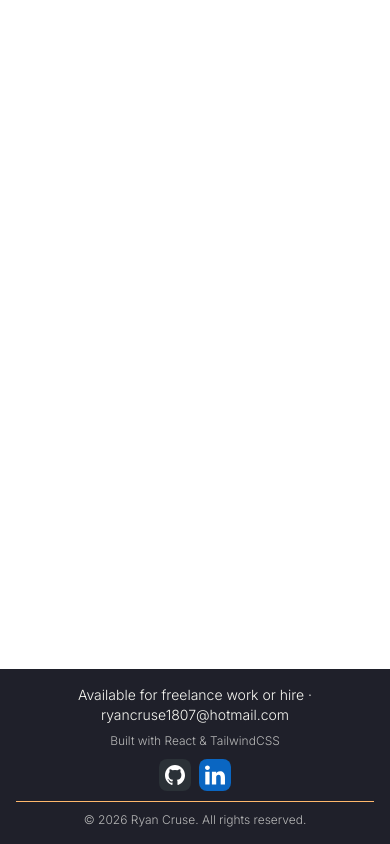
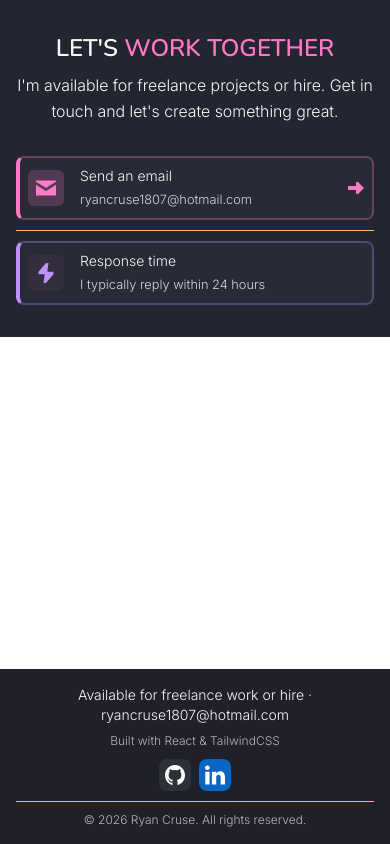
Before and after one commit to Cruse180795/my-portfolio, a React (Vite) app: page / in a window 390 px wide. Built offline with nearby package versions, Linux system fonts and the light colour scheme.

Commit message:
feature: Create Contact section component with mobile styling

```diff
--- a/src/App.tsx
+++ b/src/App.tsx
@@ -1,3 +1,4 @@
+import ContactMeSection from "./components/sections/ContactMeSection";
 import Footer from "./components/layout/Footer";
 
 
@@ -12,7 +13,7 @@ function App() {
 
 
       <main className="flex-1">
-
+        <ContactMeSection />
       </main>
 
       <Footer githubLink={githubLink} linkedinLink={linkedinLink} />
--- /dev/null
+++ b/src/components/sections/ContactMeSection.tsx
@@ -0,0 +1,77 @@
+import RightArrowIcon from "../icons/RightArrowIcon"
+import ContactSectionIcon from "../icons/ContactSectionIcon"
+import TimerIcon from "../icons/TimerIcon"
+
+type ContactMeProps = {
+  mailto: string;
+}
+
+
+function ContactMeSection({ mailto }: ContactMeProps) {
+  return (
+    <section className="bg-base-200 text-base-content px-4 py-8">
+
+      {/** container */}
+      <div className="">
+
+
+        {/** Grid */}
+        <div className="grid grid-cols-1 gap-8 ">
+
+          {/** Section Header */}
+          <header className="text-center space-y-2">
+            <h2 className="uppercase text-2xl">Let's <span className="text-primary">work together</span></h2>
+            <p className="leading-relaxed font-light text-pretty">I'm available for freelance projects or hire. Get in touch and let's create something great.</p>
+          </header>
+
+          {/** Email and Response Time Wrapper */}
+          <div className="space-y-2.5">
+            {/** Email */}
+            <a
+              href={`mailto:${mailto}`}
+              className="group border-2 border-l-4 border-l-primary border-primary/30 bg-base-100 rounded-lg flex items-center justify-between p-2 transition-all ease-in-out duration-500 hover:border-accent">
+
+              <div className="flex items-center gap-x-4">
+                <div className="rounded-md p-2 bg-primary/20 text-primary transition-all ease-in-out duration-500 group-hover:text-accent group-hover:bg-accent/20">
+                  <ContactSectionIcon className="size-5 " />
+                </div>
+
+                <div>
+                  <p className="text-sm">Send an email</p>
+                  <small className="text-neutral-content">
+                    ryancruse1807@hotmail.com
+                  </small>
+                </div>
+              </div>
+
+
+              <div className="text-primary transition-all ease-in-out duration-500 group-hover:text-accent">
+                <RightArrowIcon className="size-4" />
+              </div>
+            </a>
+
+            <hr className="border-t-0 border-accent border"/>
+
+            {/** Response time */}
+            <div className="border-2 border-l-4 border-l-secondary border-secondary/30 bg-base-100 rounded-lg flex items-center gap-x-4 p-2">
+              <div className="rounded-md p-2 bg-primary/5 text-secondary">
+                <TimerIcon className="size-5 " />
+              </div>
+
+              <div className="">
+                <p className="text-sm">Response time</p>
+                <small className="text-neutral-content">
+                  I typically reply within 24 hours
+                </small>
+              </div>
+            </div>
+          </div>
+        </div>
+      </div>
+
+    </section>
+  )
+}
+
+
+export default ContactMeSection
```
